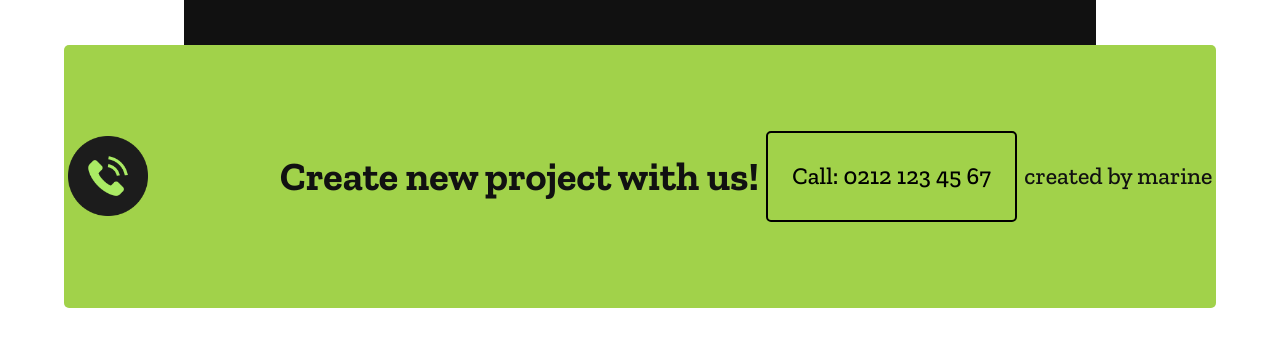
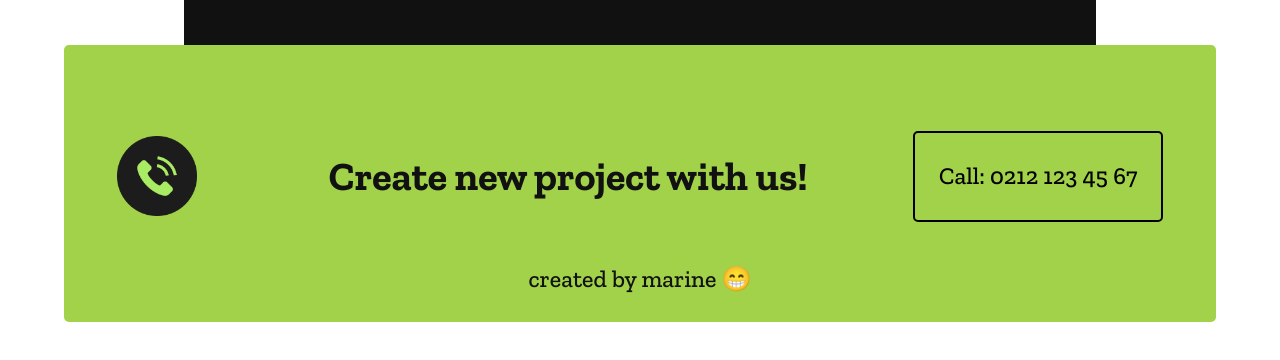
Before and after one commit to Mogwaie/diviExpressWebService, a plain HTML site: page index.html in a window 1280 px wide. Shown: the part 7018-7378 px from the top of the page. Drawn offline with nearby package versions, Linux system fonts and the light colour scheme.

Commit message:
fix-name-footer

```diff
--- a/index.html
+++ b/index.html
@@ -242,7 +242,7 @@
             <div class="number-phone">
                 <a href="#">Call: 0212 123 45 67</a>
             </div>
-            <p>created by marine</p>
+            <p>created by marine &#128513</p>
         </footer>
     </body>
 </html>
--- a/styles.css
+++ b/styles.css
@@ -535,6 +535,7 @@ footer{
     display: flex;
     justify-content: space-around;
     align-items: center;
+    flex-wrap: wrap;
     max-width: 1250px;
     width: 90%;
     margin: auto;
@@ -544,7 +545,6 @@ footer{
     position: relative;
     z-index: 1;
     bottom: 5em;
-    padding-bottom: 3em;
     padding-top: 3em;
 }
 
```
